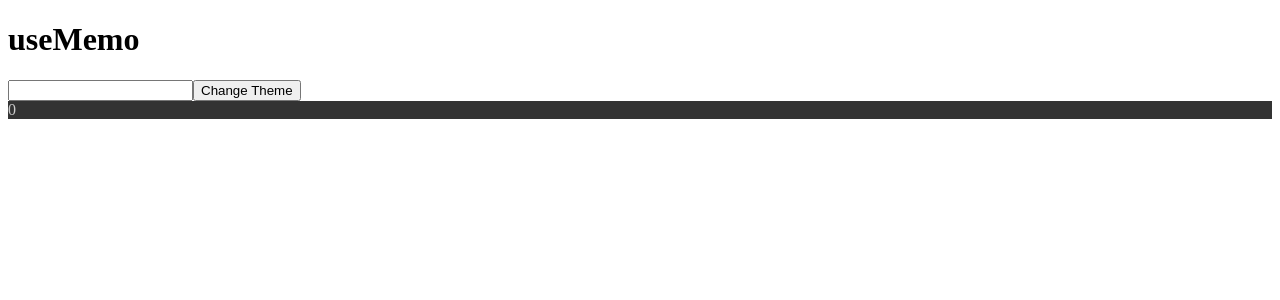
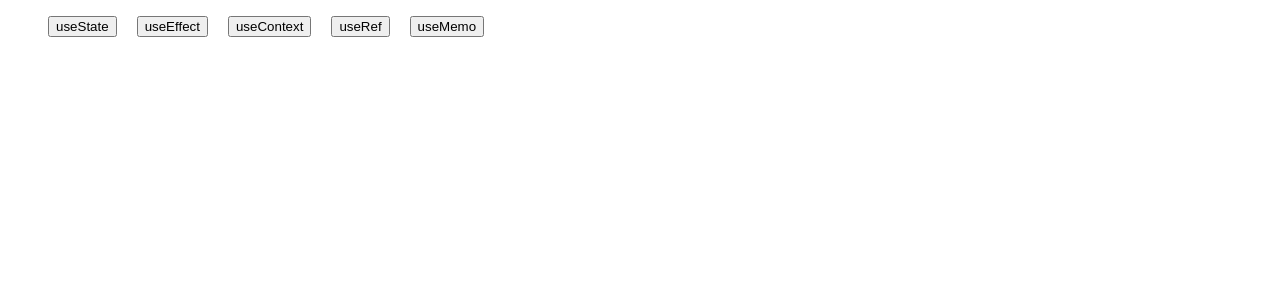
Before and after one commit to Unclemortuary/React-Hooks-sandbox, a React (Create React App) app: page / in a window 1280 px wide. Shown: the top 300 px of the page. Built offline with nearby package versions, Linux system fonts and the light colour scheme.

Commit message:
basic navigation

```diff
--- a/public/index.html
+++ b/public/index.html
@@ -3,6 +3,7 @@
   <head>
     <meta charset="utf-8" />
     <link rel="icon" href="%PUBLIC_URL%/favicon.ico" />
+    <link rel="stylesheet" href="./styles.css" />
     <meta name="viewport" content="width=device-width, initial-scale=1" />
     <meta name="theme-color" content="#000000" />
     <meta
--- /dev/null
+++ b/public/styles.css
@@ -0,0 +1,17 @@
+.contentContainer {
+    display: flex;
+    flex-direction: column;
+    align-items: center;
+    gap: 15px;
+}
+
+.navigation {
+    list-style-type: none;
+    display: flex;
+    gap: 20px;
+    flex-wrap: wrap;
+}
+
+.backButton {
+    margin-bottom: 15px;
+}
--- a/src/App.js
+++ b/src/App.js
@@ -1,4 +1,4 @@
-import React from 'react';
+import React, { useState } from 'react';
 
 import UseStateExample from './useState';
 import UseEffectExapmle from './useEffect';
@@ -6,19 +6,50 @@ import UseContextExample from './useContext/useContextAdvanced';
 import UseRefExample from './useRef';
 import UseMemoExample from './useMemo';
 
-const App = () => (
-  <div>
-    {/* <h1>useState</h1>
-    <UseStateExample/>
-    <h1>useEffect</h1>
-    <UseEffectExapmle/>
-    <h1>useContext</h1>
-    <UseContextExample/>
-    <h1>useRef</h1>
-    <UseRefExample/> */}
-    <h1>useMemo</h1>
-    <UseMemoExample />
-  </div>
-);
+const topicsMap = {
+  useState: UseStateExample,
+  useEffect: UseEffectExapmle,
+  useContext: UseContextExample,
+  useRef: UseRefExample,
+  useMemo: UseMemoExample
+};
+
+const App = () => {
+  const [ current, setCurrent ] = useState(null);
+
+  const onTopicClick = (topicName) => setCurrent(topicName);
+
+  const renderTopic = () => {
+    const TopicComponent = topicsMap[current];
+    return <TopicComponent/>
+  };
+
+  return (
+    <div>
+      { !current && <Navigation onTopicClick={onTopicClick}></Navigation>}
+      { current &&
+      <div className='contentContainer'>
+        <button className='backButton' onClick={() => setCurrent(null)}>Back</button>
+        <section>
+          { renderTopic() }
+        </section>
+      </div> }
+    </div>
+  );
+};
+
+const Navigation = ({ onTopicClick }) => {
+  const names = Object.keys(topicsMap);
+
+  const topicClickHandler = (e) => onTopicClick(e.target.innerText);
+
+  return (
+    <nav>
+      <ul className='navigation'>
+        { names.map((name => <li key={name}><button onClick={topicClickHandler}>{name}</button></li>)) }
+      </ul>
+    </nav>
+  )
+}
 
 export default App;
```
